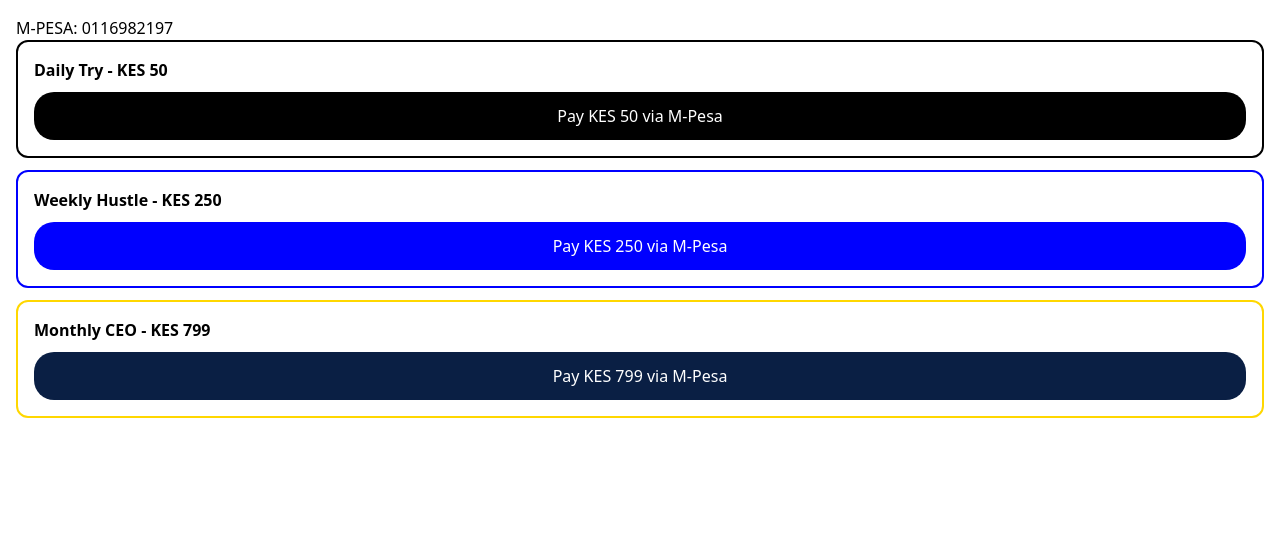
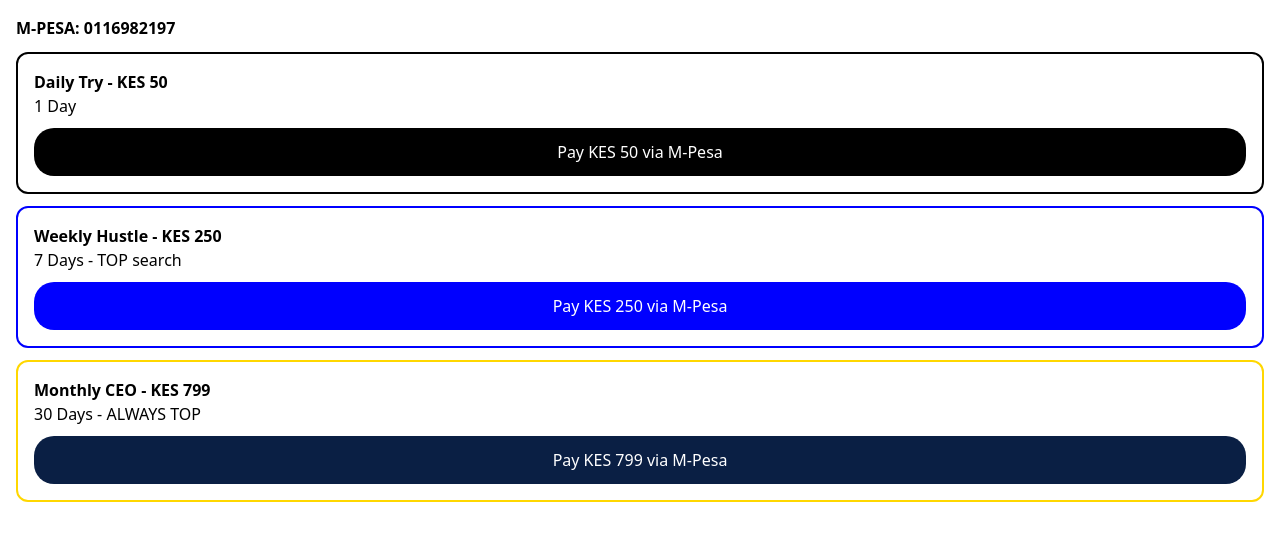
Before and after one commit to njoguemmanuel04-lgtm/taskmate, a Next.js app: page /subscription in a window 1280 px wide. Shown: the top 540 px of the page. Built offline with nearby package versions, Linux system fonts and the light colour scheme.

Commit message:
Update page.tsx

```diff
--- a/app/subscription/page.tsx
+++ b/app/subscription/page.tsx
@@ -6,17 +6,17 @@
  };
  return(
   <div style={{padding:16, background:"white", minHeight:"100vh", color:"black"}}>
-    <h2>M-PESA: 0116982197</h2>
-    <div style={{border:"2px solid black", padding:16, marginBottom:12, borderRadius:12}}>
-      <b>Daily Try - KES 50</b><br/>
+    <h2 style={{fontWeight:"bold"}}>M-PESA: 0116982197</h2>
+    <div style={{border:"2px solid black", padding:16, marginBottom:12, borderRadius:12, marginTop:12}}>
+      <b>Daily Try - KES 50</b><br/>1 Day<br/>
       <button onClick={()=>pay(50)} style={{background:"black", color:"white", padding:12, width:"100%", borderRadius:20, marginTop:10}}>Pay KES 50 via M-Pesa</button>
     </div>
     <div style={{border:"2px solid blue", padding:16, marginBottom:12, borderRadius:12}}>
-      <b>Weekly Hustle - KES 250</b><br/>
+      <b>Weekly Hustle - KES 250</b><br/>7 Days - TOP search<br/>
       <button onClick={()=>pay(250)} style={{background:"blue", color:"white", padding:12, width:"100%", borderRadius:20, marginTop:10}}>Pay KES 250 via M-Pesa</button>
     </div>
     <div style={{border:"2px solid gold", padding:16, borderRadius:12}}>
-      <b>Monthly CEO - KES 799</b><br/>
+      <b>Monthly CEO - KES 799</b><br/>30 Days - ALWAYS TOP<br/>
       <button onClick={()=>pay(799)} style={{background:"#0a1f44", color:"white", padding:12, width:"100%", borderRadius:20, marginTop:10}}>Pay KES 799 via M-Pesa</button>
     </div>
   </div>
```
